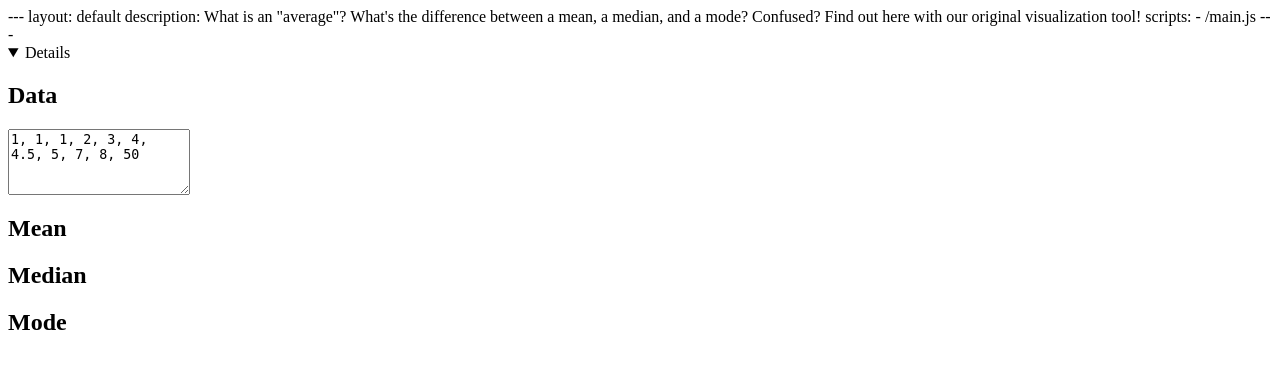
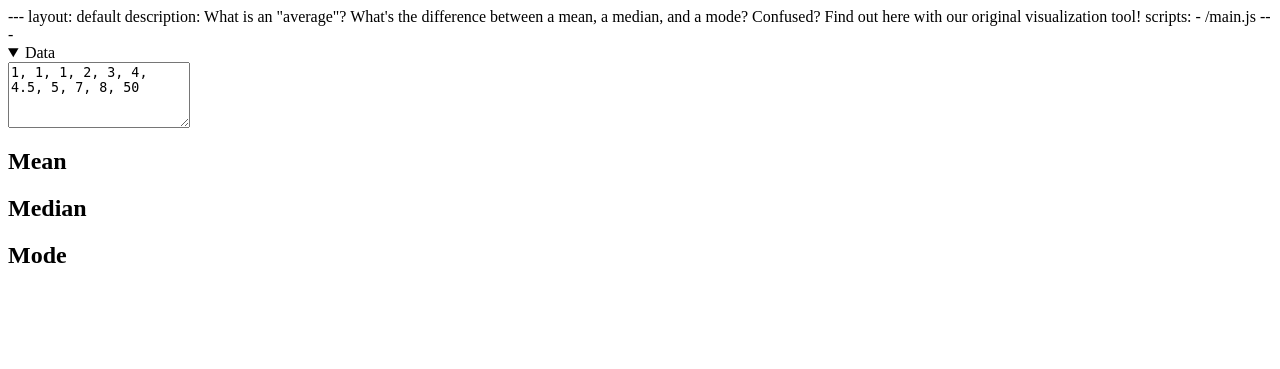
Before and after one commit to mminer237/meanmedianmode, a PHP site: page / in a window 1280 px wide. Shown: the top 369 px of the page. Run offline with PHP 8.4, Linux system fonts and the light colour scheme.

Commit message:
Styled subheadings

```diff
--- a/css/style.scss
+++ b/css/style.scss
@@ -44,6 +44,9 @@ section, article, details {
 	margin: 15px auto;
 	padding: 10px;
 }
+h2, summary {
+	margin: 0 0 15px 0;
+}
 textarea {
 	background-color: var(--input-background-color);
 	font-family: sans-serif;
--- a/index.html
+++ b/index.html
@@ -6,7 +6,7 @@ scripts:
 ---
 
 <details open>
-	<h2>Data</h2>
+	<summary>Data</summary>
 	<textarea id="data-box" rows="4">1, 1, 1, 2, 3, 4, 4.5, 5, 7, 8, 50</textarea>
 </details>
 <section>
```
